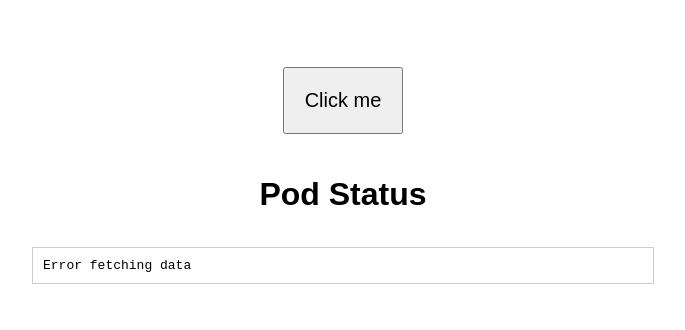
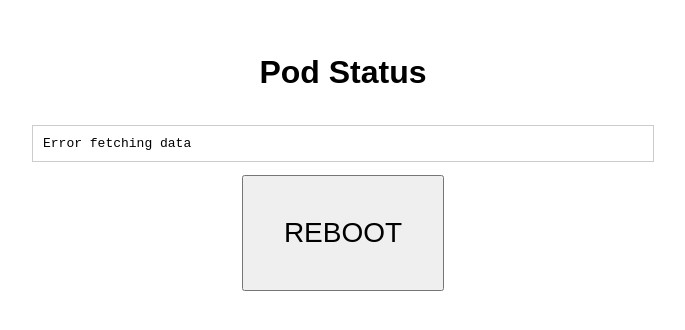
Before and after one commit to cloud-native-dojo/Flask_execute-button, a plain HTML site: page index.html in a window 1280 px wide. Shown: the part 218-548 px from the top of the page, without its empty margins (297-982 px from the left). Drawn offline with Linux system fonts and the light colour scheme; no server answers.

Commit message:
ボタンとpod情報の位置及びサイズの変更

```diff
--- a/index.html
+++ b/index.html
@@ -13,9 +13,9 @@
             font-family: Arial, sans-serif;
         }
         button {
-            padding: 20px;
-            font-size: 20px;
-            margin-bottom: 20px;
+            padding: 40px; /* Increased padding */
+            font-size: 28px; /* Increased font size */
+            margin-bottom: 40px;
         }
         pre {
             padding: 10px;
@@ -27,9 +27,9 @@
     </style>
 </head>
 <body>
-    <button onclick="sendMessage()">Click me</button>
     <h1>Pod Status</h1>
     <pre id="pod-output">Loading...</pre>
+    <button onclick="sendMessage()">REBOOT</button>
     <script>
         function sendMessage() {
             fetch('/button-click', {
```
